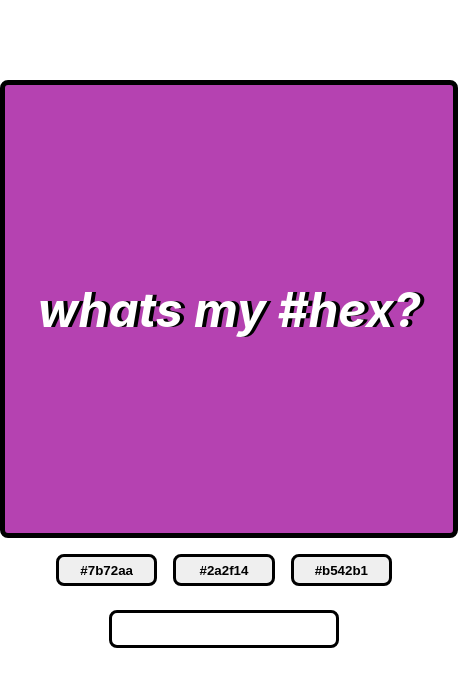
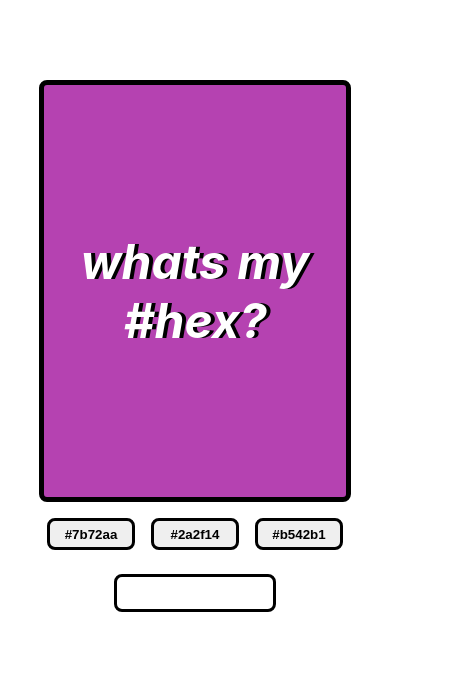
Before and after one commit to jamercer/challenge-hex-quiz, a React (Create React App) app: page / in a window 390 px wide. Shown: the top 686 px of the page, 458 px wide, since content can reach past the window. Built offline with nearby package versions, Linux system fonts and the light colour scheme.

Commit message:
css works better on mobile

```diff
--- a/src/App.css
+++ b/src/App.css
@@ -9,6 +9,7 @@ button {
 .App {
   text-align: center;
   width: 28rem;
+  max-width: 80%;
   height: auto;
   margin: 5rem auto;
   display: flex;
@@ -19,10 +20,11 @@ button {
   margin: auto;
   width: 100%;
   height: 28rem;
+  max-height: 50vh;
   flex-grow: 1;
   border: 5px black solid;
   border-radius: var(--global-border-radius);
-
+  box-sizing: border-box;
   display: flex;
   align-items: center;
   justify-content: center;
@@ -33,11 +35,12 @@ button {
 
 .colorButtons {
   display: flex;
-  padding: 0.5rem 3rem;
+  padding: 0.5rem 0;
+  justify-content: center;
 }
 
 .colorButtons button {
-  width: 100%;
+  width: 6.5rem;
   height: 2rem;
   margin: 0.5rem;
   border: 3px black solid;
```
